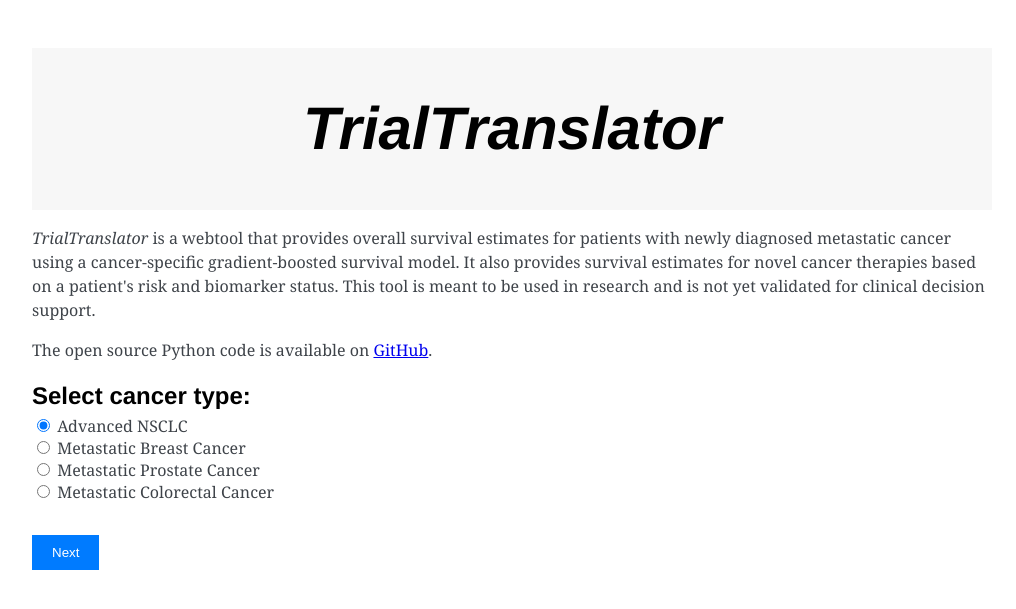
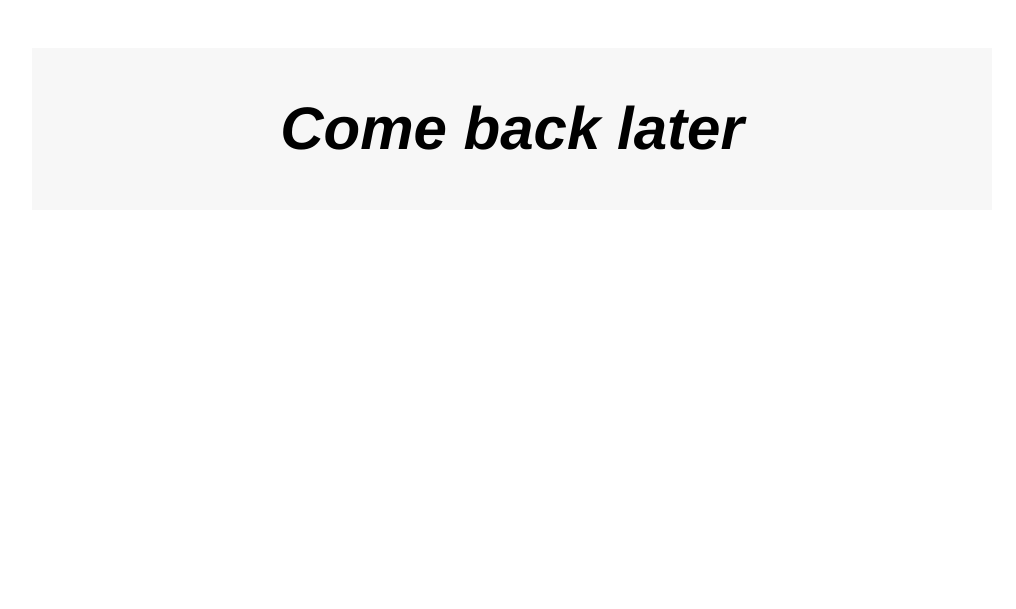
Before and after one commit to xavier-orcutt/boosted-forecaster, a Flask app: page / in a window 1280 px wide. Shown: the top 609 px of the page, without its empty margins (128-1144 px from the left). Run offline with Flask 3, Linux system fonts and the light colour scheme; parts of the project's set-up code (start-up, migrations or seed data) failed here and were passed over.

Commit message:
Update index.html

```diff
--- a/app/templates/index.html
+++ b/app/templates/index.html
@@ -24,22 +24,7 @@
 
   <body>
     <header>
-      <h1>TrialTranslator</h1>
+      <h1>Come back later</h1>
     </header>
-
-    <p><em>TrialTranslator</em> is a webtool that provides overall survival estimates for patients with newly diagnosed metastatic cancer using a cancer-specific gradient-boosted survival model. It also provides survival estimates for novel cancer therapies based on a patient's risk and biomarker status. This tool is meant to be used in research and is not yet validated for clinical decision support.</p>
-
-    <p>The open source Python code is available on <a href = "https://github.com/xavier-orcutt/TrialTranslator">GitHub</a>.</p>
-
-    <h2>Select cancer type:</h2>
-    <form class="cancer_type">
-      <input type="radio" name="cancer" value="lung" checked="checked"> Advanced NSCLC<br>
-      <input type="radio" name="cancer" value="breast"> Metastatic Breast Cancer<br>
-      <input type="radio" name="cancer" value="prostate"> Metastatic Prostate Cancer<br>
-      <input type="radio" name="cancer" value="colorectal"> Metastatic Colorectal Cancer<br>
-      <br>
-      <input type="button" value="Next" onclick="redirectToForm()">
-    </form>
-
   </body>
 </html>
```
